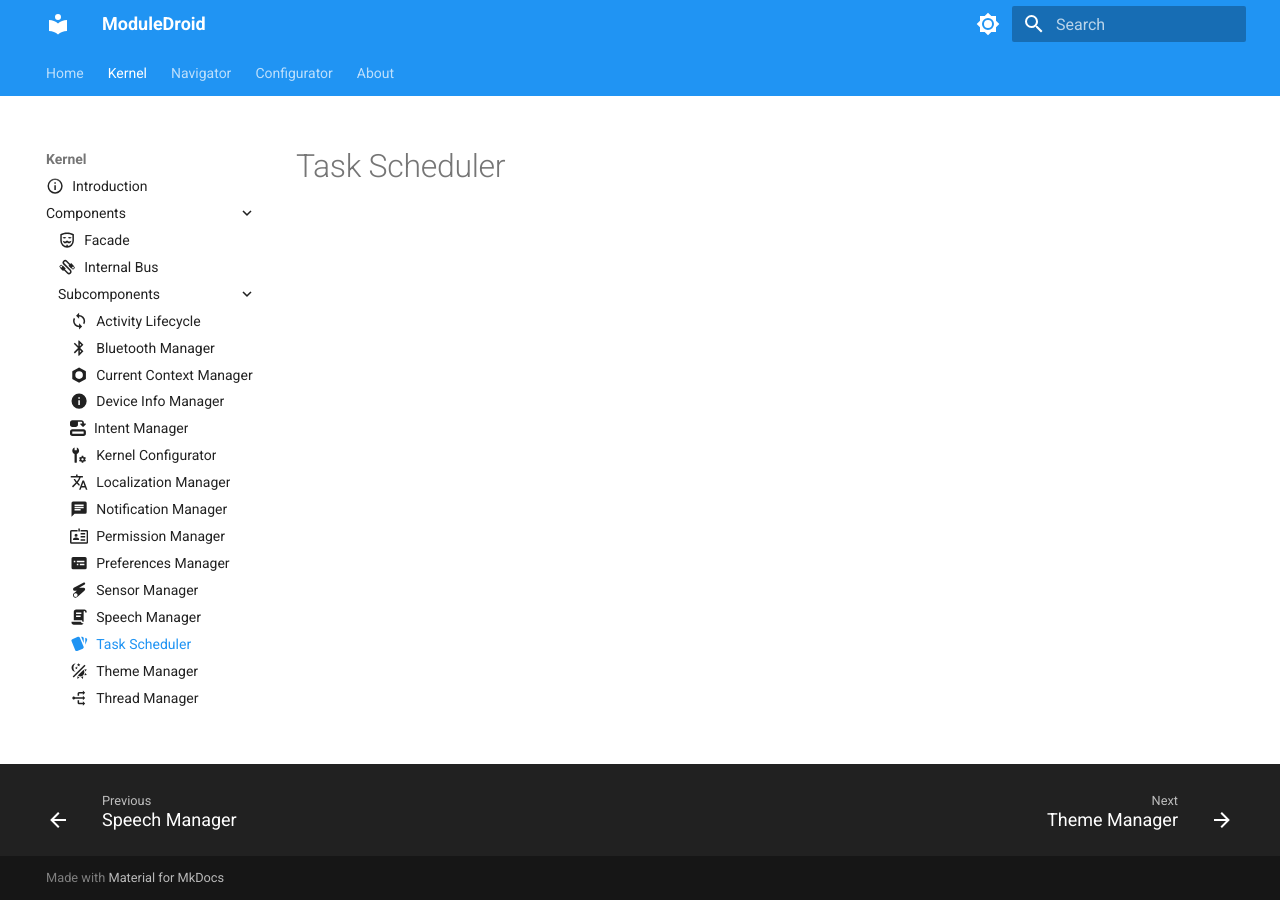
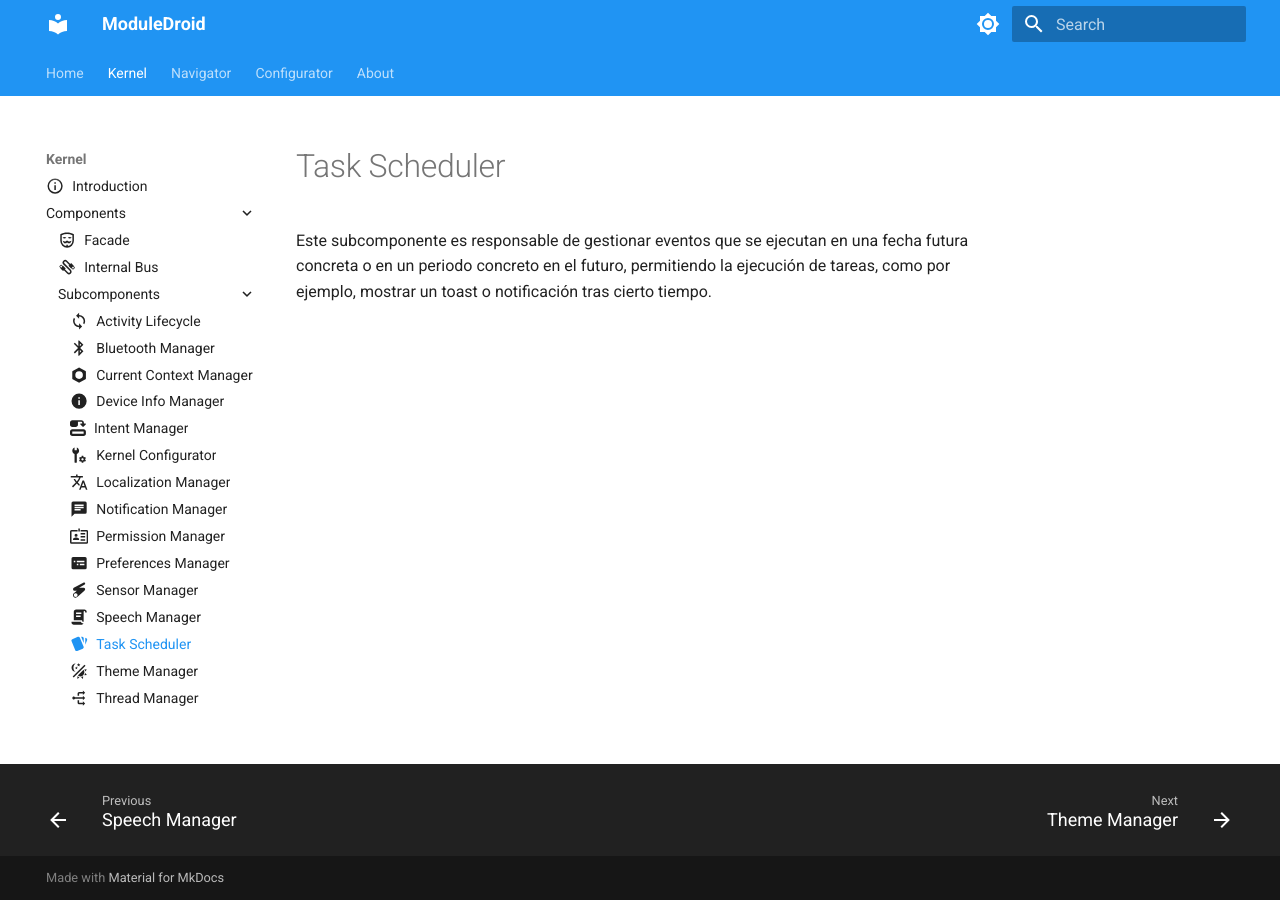
Before and after one commit to agp221-ua/ModuleDroid-Doc, an MkDocs documentation site: the page built from docs/kernel/components/subcomponents/task_scheduler.md, in a window 1280 px wide. Built offline with MkDocs 1.6.1 and Material for MkDocs 9.7.7, drawn with Linux system fonts in a browser that asks for light colours.

Commit message:
task scheduler

```diff
--- a/docs/kernel/components/subcomponents/task_scheduler.md
+++ b/docs/kernel/components/subcomponents/task_scheduler.md
@@ -1,3 +1,12 @@
 ---
 icon: material/cards
 ---
+
+# Task Scheduler
+
+Este subcomponente es responsable de gestionar eventos que se ejecutan en una fecha futura concreta o en un periodo concreto
+en el futuro, permitiendo la ejecución de tareas, como por ejemplo, mostrar un toast o notificación tras cierto tiempo.
+
+[//]: # (todo: al deberse de un componente de una aplicacion, nada garantiza que funcione si la aplicacion no esta en ejecucion)
+
+[//]: # (todo: tal vez interesaria que si un plugin usa esto, use algo en segundo plano a nivel del sistema)
```
